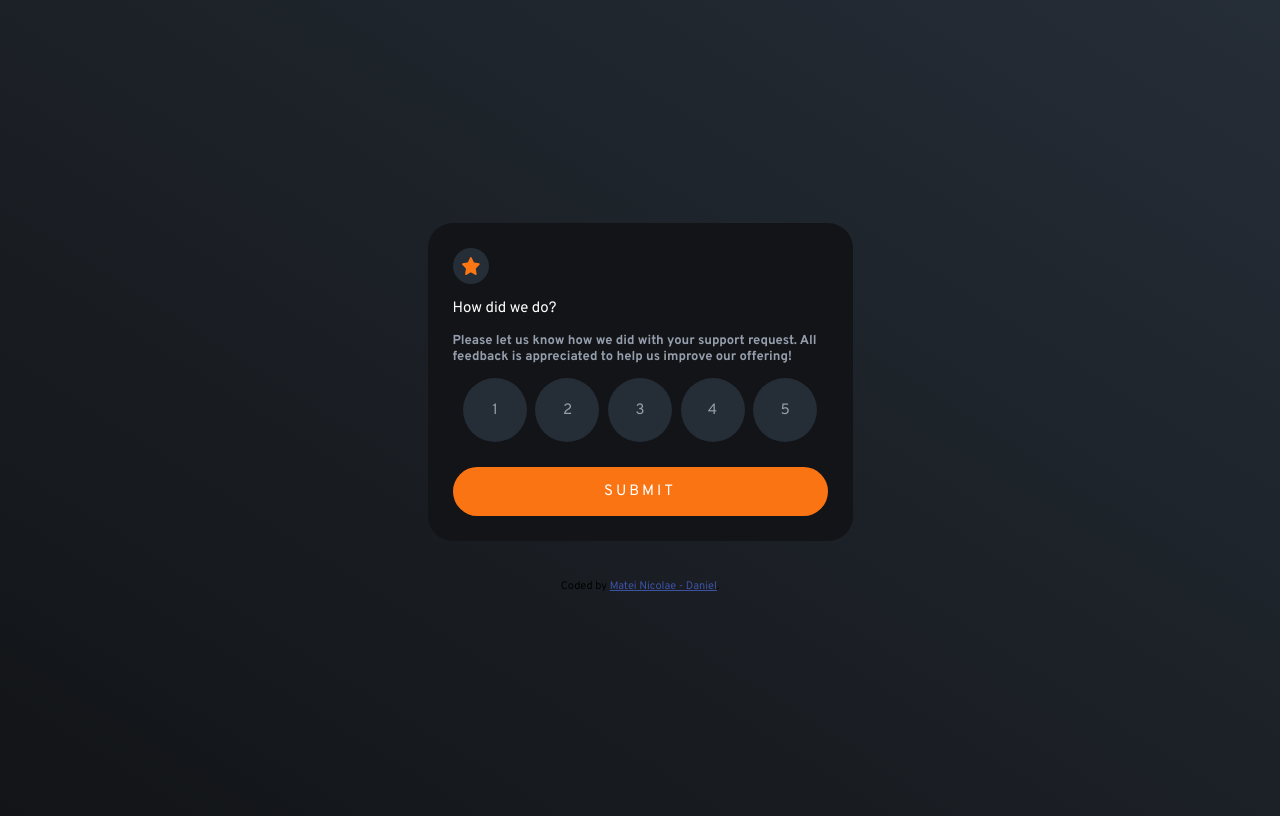
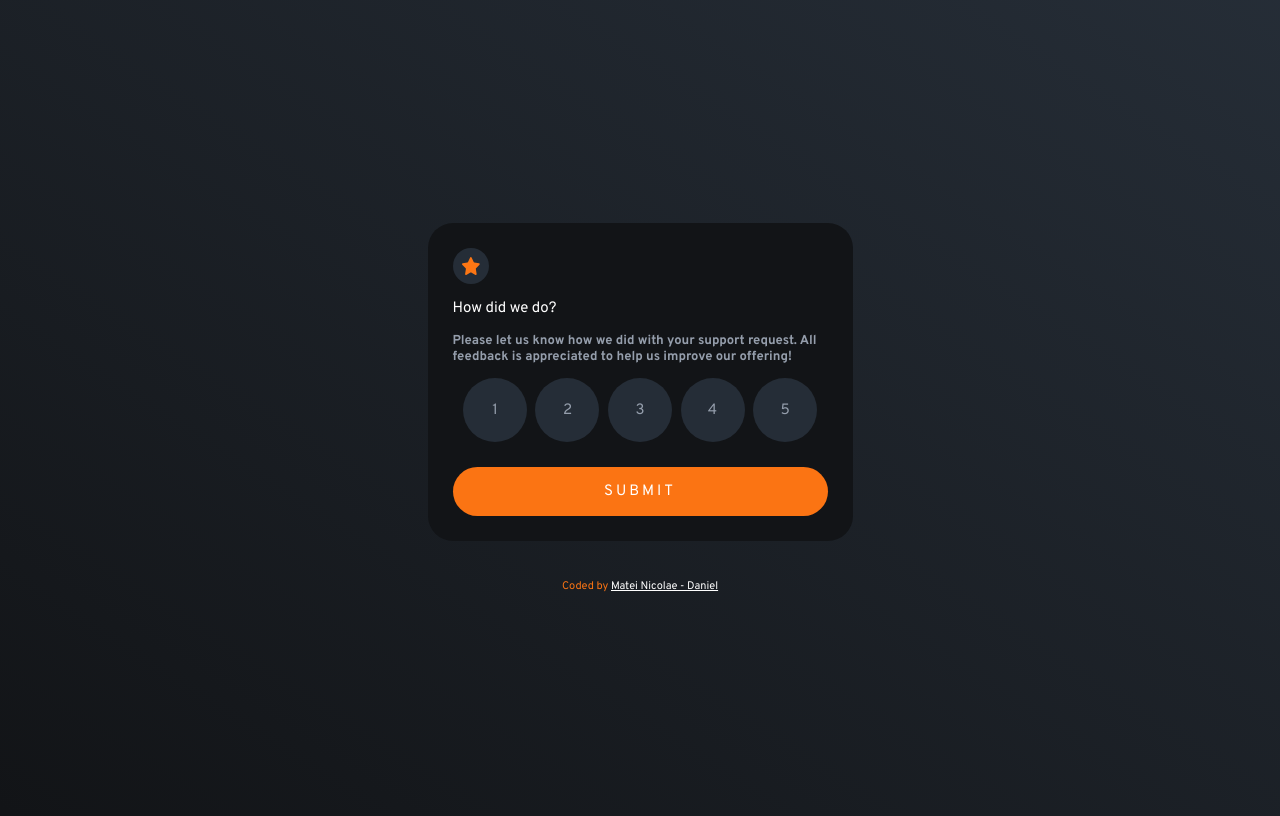
Before and after one commit to danutsss/interactive-rating-component, a plain HTML site: page rating-component/index.html in a window 1280 px wide. Drawn offline with nearby package versions, Linux system fonts and the light colour scheme.

Commit message:
component-styles.css update.

```diff
--- a/rating-component/assets/css/component-styles.css
+++ b/rating-component/assets/css/component-styles.css
@@ -27,9 +27,10 @@ body {
 .attribution {
     font-size: 11px;
     text-align: center;
+    color: var(--primary-color-orange);
 }
 .attribution a {
-    color: hsl(228, 45%, 44%);
+    color: var(--neutral-color-white);
 }
 
 .star-icon {
--- a/rating-component/index.html
+++ b/rating-component/index.html
@@ -93,7 +93,7 @@
 		<br />
 		<br />
 
-		<div class="attribution">Coded by <a href="https://github.com/matei1337">Matei Nicolae - Daniel</a>.</div>
+		<div class="attribution">Coded by <a href="https://github.com/matei1337">Matei Nicolae - Daniel</a></div>
 
 		<!-- rating-component .js -->
 		<script
```
